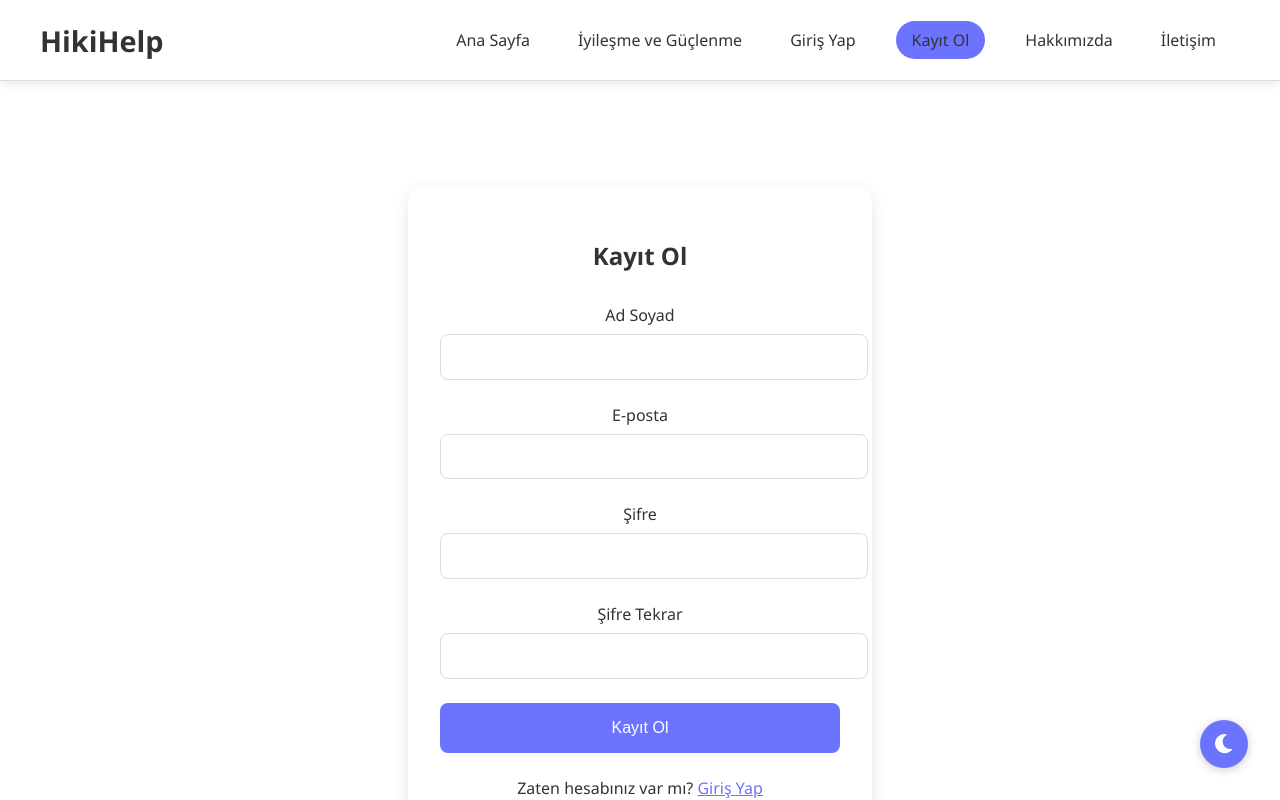
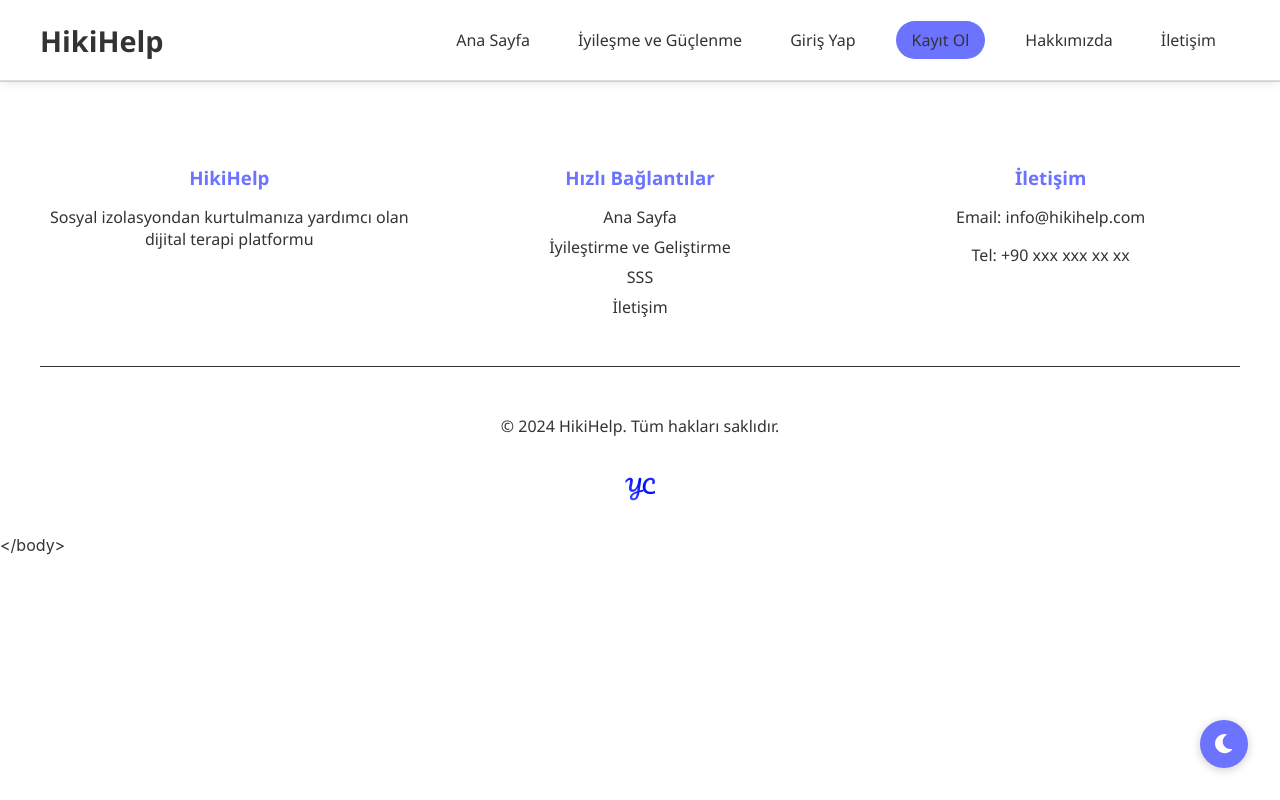
Before and after one commit to retonex/hikikomori-terapi, a React (Create React App) app: page /kayit in a window 1280 px wide. Shown: the top 800 px of the page. Built offline with nearby package versions, Linux system fonts and the light colour scheme.

Commit message:
Değişikliklerin açıklaması

```diff
--- a/src/components/Auth/Login.js
+++ b/src/components/Auth/Login.js
@@ -1,94 +1,11 @@
 import React, { useState } from 'react';
 import { useNavigate } from 'react-router-dom';
 import { useAuth } from '../../context/AuthContext';
+import { authAPI } from '../../services/api';
 import './Auth.css';
 
 const Login = () => {
-  const navigate = useNavigate();
-  const { login } = useAuth();
-  const [formData, setFormData] = useState({
-    email: '',
-    password: ''
-  });
-  const [error, setError] = useState('');
-  const [loading, setLoading] = useState(false);
-
-  const handleChange = (e) => {
-    setFormData({
-      ...formData,
-      [e.target.name]: e.target.value
-    });
-  };
-
-  const handleSubmit = async (e) => {
-    e.preventDefault();
-    setError('');
-    setLoading(true);
-
-    try {
-      const response = await fetch('/api/auth/login', {
-        method: 'POST',
-        headers: {
-          'Content-Type': 'application/json'
-        },
-        body: JSON.stringify(formData)
-      });
-
-      const data = await response.json();
-
-      if (!response.ok) {
-        throw new Error(data.message || 'Giriş yapılırken bir hata oluştu');
-      }
-
-      // Context'e kullanıcı bilgilerini kaydet
-      login(data.user, data.token);
-
-      // Ana sayfaya yönlendir
-      navigate('/gunlugum');
-    } catch (err) {
-      setError(err.message);
-    } finally {
-      setLoading(false);
-    }
-  };
-
-  return (
-    <div className="auth-container">
-      <div className="auth-box">
-        <h2>Giriş Yap</h2>
-        {error && <div className="error-message">{error}</div>}
-        <form onSubmit={handleSubmit}>
-          <div className="form-group">
-            <label>E-posta</label>
-            <input
-              type="email"
-              name="email"
-              value={formData.email}
-              onChange={handleChange}
-              required
-            />
-          </div>
-          <div className="form-group">
-            <label>Şifre</label>
-            <input
-              type="password"
-              name="password"
-              value={formData.password}
-              onChange={handleChange}
-              required
-            />
-          </div>
-          <button type="submit" disabled={loading} className="auth-button">
-            {loading ? 'Giriş Yapılıyor...' : 'Giriş Yap'}
-          </button>
-        </form>
-        <div className="auth-links">
-          <p>Hesabınız yok mu? <span onClick={() => navigate('/kayit')}>Kayıt Ol</span></p>
-          <p><span onClick={() => navigate('/sifremi-unuttum')}>Şifremi Unuttum</span></p>
-        </div>
-      </div>
-    </div>
-  );
+    // bileşen kodları
 };
 
 export default Login;
--- a/src/components/Auth/Register.js
+++ b/src/components/Auth/Register.js
@@ -5,129 +5,7 @@ import { authAPI } from '../../services/api';
 import './Auth.css';
 
 const Register = () => {
-  const navigate = useNavigate();
-  const { login } = useAuth();
-  const [formData, setFormData] = useState({
-    name: '',
-    email: '',
-    password: '',
-    confirmPassword: ''
-  });
-  const [error, setError] = useState('');
-  const [loading, setLoading] = useState(false);
-
-  const handleChange = (e) => {
-    setFormData({
-      ...formData,
-      [e.target.name]: e.target.value
-    });
-  };
-
-  const handleSubmit = async (e) => {
-    e.preventDefault();
-    setError('');
-
-    // Şifre kontrolü
-    if (formData.password !== formData.confirmPassword) {
-      setError('Şifreler eşleşmiyor');
-      return;
-    }
-
-    // Şifre uzunluk kontrolü
-    if (formData.password.length < 6) {
-      setError('Şifre en az 6 karakter olmalıdır');
-      return;
-    }
-
-    setLoading(true);
-
-    try {
-      console.log('Kayıt isteği gönderiliyor:', {
-        name: formData.name,
-        email: formData.email,
-        password: formData.password
-      });
-
-      const data = await authAPI.register({
-        name: formData.name,
-        email: formData.email,
-        password: formData.password
-      });
-
-      if (data.token) {
-        // Otomatik giriş yap
-        login(data.user, data.token);
-        navigate('/gunlugum');
-      } else {
-        setError('Kayıt başarılı ama giriş yapılamadı. Lütfen giriş yapın.');
-        navigate('/giris');
-      }
-    } catch (err) {
-      setError(err.message || 'Kayıt olurken bir hata oluştu');
-    } finally {
-      setLoading(false);
-    }
-  };
-
-  return (
-    <div className="auth-container">
-      <div className="auth-box">
-        <h2>Kayıt Ol</h2>
-        {error && <div className="error-message">{error}</div>}
-        <form onSubmit={handleSubmit}>
-          <div className="form-group">
-            <label>Ad Soyad</label>
-            <input
-              type="text"
-              name="name"
-              value={formData.name}
-              onChange={handleChange}
-              required
-              minLength={3}
-            />
-          </div>
-          <div className="form-group">
-            <label>E-posta</label>
-            <input
-              type="email"
-              name="email"
-              value={formData.email}
-              onChange={handleChange}
-              required
-            />
-          </div>
-          <div className="form-group">
-            <label>Şifre</label>
-            <input
-              type="password"
-              name="password"
-              value={formData.password}
-              onChange={handleChange}
-              required
-              minLength={6}
-            />
-          </div>
-          <div className="form-group">
-            <label>Şifre Tekrar</label>
-            <input
-              type="password"
-              name="confirmPassword"
-              value={formData.confirmPassword}
-              onChange={handleChange}
-              required
-              minLength={6}
-            />
-          </div>
-          <button type="submit" disabled={loading} className="auth-button">
-            {loading ? 'Kayıt Yapılıyor...' : 'Kayıt Ol'}
-          </button>
-        </form>
-        <div className="auth-links">
-          <p>Zaten hesabınız var mı? <span onClick={() => navigate('/giris')}>Giriş Yap</span></p>
-        </div>
-      </div>
-    </div>
-  );
+    // bileşen kodları
 };
 
 export default Register;
--- /dev/null
+++ b/src/services/api.js
@@ -0,0 +1,72 @@
+// API URL'sini ortama göre ayarla
+const API_URL = process.env.NODE_ENV === 'production'
+  ? 'https://your-backend-url.render.com/api'  // Production URL
+  : 'http://localhost:3001/api';                 // Development URL
+
+// Auth API'leri
+export const authAPI = {
+  // Kayıt olma
+  register: async (userData) => {
+    try {
+      console.log('Kayıt isteği gönderiliyor:', userData);
+      console.log('API URL:', `${API_URL}/auth/register`);
+
+      const response = await fetch(`${API_URL}/auth/register`, {
+        method: 'POST',
+        headers: {
+          'Content-Type': 'application/json',
+          'Accept': 'application/json'
+        },
+        body: JSON.stringify(userData)
+      });
+
+      console.log('Sunucu yanıtı:', response.status);
+
+      if (!response.ok) {
+        const errorData = await response.text();
+        console.error('Sunucu hata detayı:', errorData);
+        throw new Error(`HTTP error! status: ${response.status}`);
+      }
+
+      const data = await response.json();
+      console.log('Başarılı yanıt:', data);
+      return data;
+    } catch (error) {
+      console.error('Register error:', error);
+      throw error;
+    }
+  },
+
+  // Giriş yapma
+  login: async (credentials) => {
+    try {
+      const response = await fetch(`${API_URL}/auth/login`, {
+        method: 'POST',
+        headers: {
+          'Content-Type': 'application/json',
+          'Accept': 'application/json'
+        },
+        body: JSON.stringify(credentials)
+      });
+
+      if (!response.ok) {
+        throw new Error(`HTTP error! status: ${response.status}`);
+      }
+
+      return response.json();
+    } catch (error) {
+      console.error('Login error:', error);
+      throw error;
+    }
+  },
+
+  // Kullanıcı bilgilerini getirme
+  getMe: async (token) => {
+    const response = await fetch(`${API_URL}/auth/me`, {
+      headers: {
+        'Authorization': `Bearer ${token}`
+      }
+    });
+    return response.json();
+  }
+};
```
